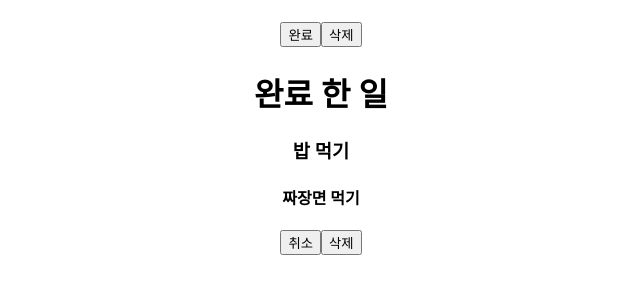
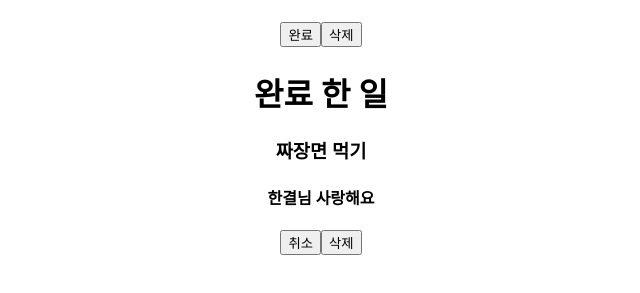
Before and after one commit to Seogun95/react_todo_list, a React (Create React App) app: page / in a window 1280 px wide. Shown: the part 193-486 px from the top of the page, without its empty margins (319-959 px from the left). Built offline with nearby package versions, Linux system fonts and the light colour scheme.

Commit message:
feat: ts를 사용해 완료, 취소 버튼클릭시  요소이동 구현완료

```diff
--- a/src/App.tsx
+++ b/src/App.tsx
@@ -1,5 +1,4 @@
 import React, { useState } from 'react';
-
 import './App.css';
 
 function App() {
@@ -8,6 +7,8 @@ function App() {
   const [textInput, setTextInput] = useState('');
   //todo title
   const [todoTitle, setTodoTitle] = useState([{ id: 1, text: '밖에 나가서 해물찜 먹기', body: '노래방 가기', isdone: false }]);
+  //done state
+  const [todoDone, setTodoDone] = useState([{ id: 2, text: '짜장면 먹기', body: '한결님 사랑해요', isdone: true }]);
 
   const inputTodo = (event: React.ChangeEvent<HTMLInputElement>) => {
     const {
@@ -37,12 +38,36 @@ function App() {
     setTextInput('');
   };
 
-  // 삭제 버튼 완료
+  // 완료 버튼: 할일 ➜ 완료한 일로 이동
+  const moveToDone = (id: number) => {
+    let deleteTodo = todoTitle.filter((_, i) => todoTitle[i].id !== id);
+    let addToDone = todoTitle.filter((_, i) => todoTitle[i].id === id); //할일 ➜ 완료한 일로 이동
+    setTodoTitle(deleteTodo);
+    setTodoDone([...todoDone, ...addToDone]);
+  };
+
+  // 취소 버튼: 완료한일 ➜ 할일로 이동
+  const moveToTodo = (id: number) => {
+    let deleteDone = todoDone.filter((_, i) => todoDone[i].id !== id);
+    let addTodoDone = todoDone.filter((_, i) => todoDone[i].id === id);
+
+    setTodoDone(deleteDone);
+    setTodoTitle([...todoTitle, ...addTodoDone]);
+  };
+
+  // 삭제 버튼: 할일 삭제 버튼
   const deleteTodo = (id: number) => {
     // filter는 새배열을 만들어 배열을 반환 했기 때문에 구조분해 할당 할 필요 없다. (이전에 있던 배열을 버림)
     let deleteList = todoTitle.filter((_, i) => todoTitle[i].id !== id);
     setTodoTitle(deleteList);
   };
+
+  // 삭제 버튼: 완료한 일 삭제 버튼
+  const deleteDoneside = (id: number) => {
+    let deleteDoneList = todoDone.filter((_, i) => todoDone[i].id !== id);
+    setTodoDone(deleteDoneList);
+  };
+
   return (
     <div className="App">
       <input value={todoInput} onChange={inputTodo} />
@@ -57,7 +82,7 @@ function App() {
             <div key={i}>
               <h3>{a.text}</h3>
               <h4>{a.body}</h4>
-              <button>완료</button>
+              <button onClick={() => moveToDone(a.id)}>완료</button>
               <button onClick={() => deleteTodo(a.id)}>삭제</button>
             </div>
           );
@@ -65,12 +90,16 @@ function App() {
       </div>
       <div>
         <h1>완료 한 일</h1>
-        <div>
-          <h3>밥 먹기</h3>
-          <h4>짜장면 먹기</h4>
-          <button>취소</button>
-          <button>삭제</button>
-        </div>
+        {todoDone.map((a, i) => {
+          return (
+            <div key={i}>
+              <h3>{a.text}</h3>
+              <h4>{a.body}</h4>
+              <button onClick={() => moveToTodo(a.id)}>취소</button>
+              <button onClick={() => deleteDoneside(a.id)}>삭제</button>
+            </div>
+          );
+        })}
       </div>
     </div>
   );
```
